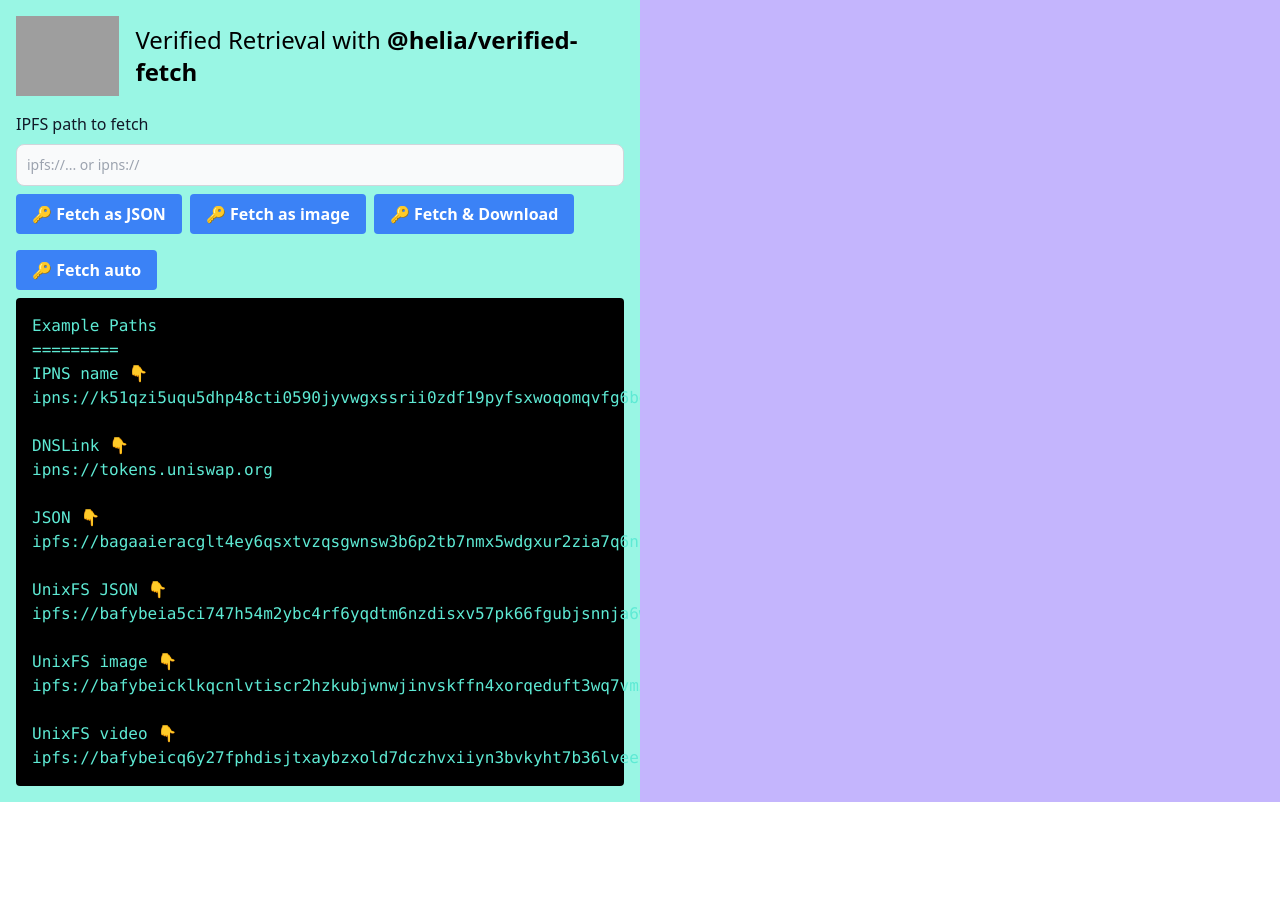
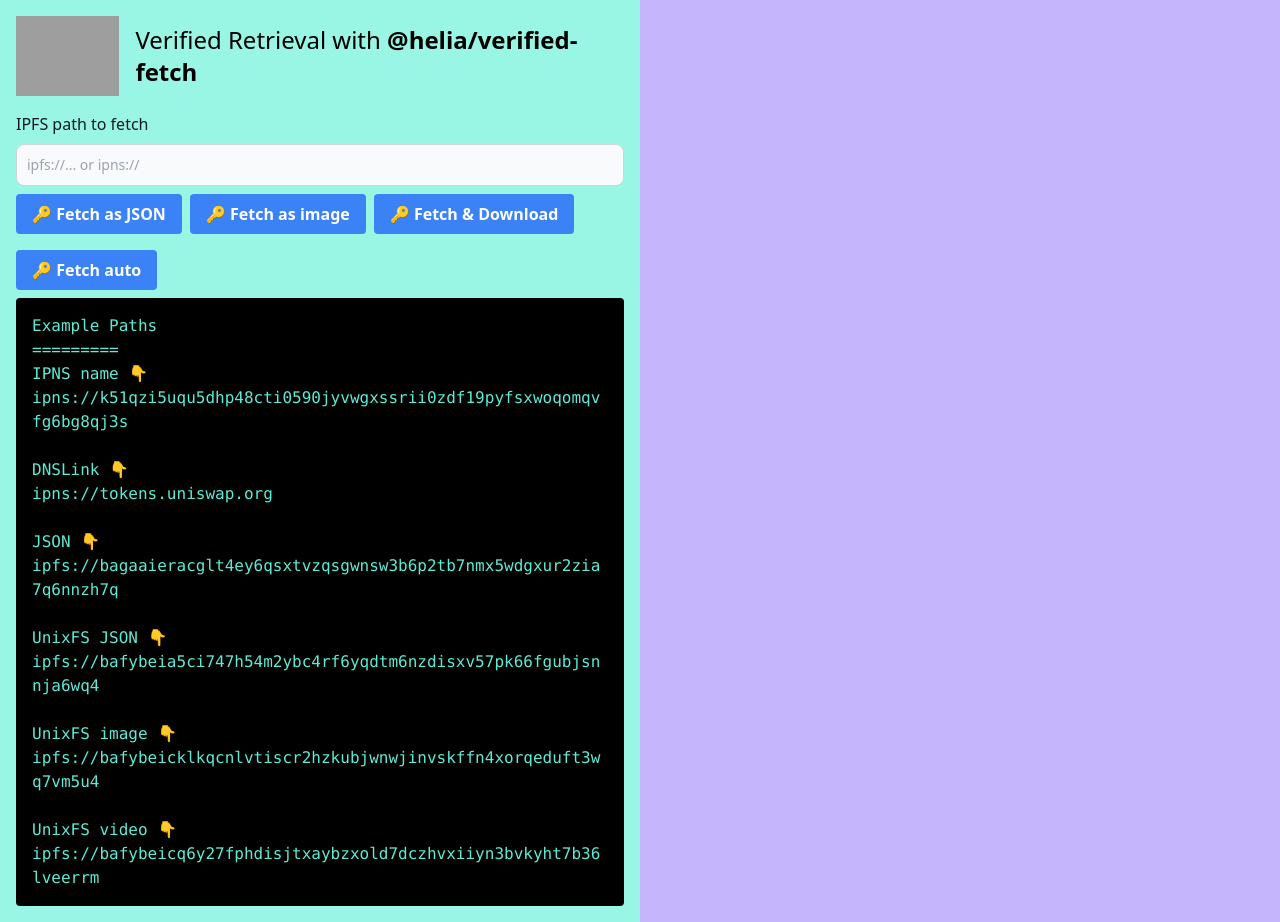
Before and after one commit to ipfs-examples/helia-examples, a React (Vite) app in the folder examples/helia-browser-verified-fetch/: page / in a window 1280 px wide. Before the commit the page ends 802 px from the top, so only its background shows below. Built offline with nearby package versions, Linux system fonts and the light colour scheme; grey boxes are pictures that could not be loaded; the HTML template or start-up script is replaced by a standard one.

Commit message:
fix: improve rendering of cids on narrow viewports

```diff
--- a/examples/helia-browser-verified-fetch/src/App.tsx
+++ b/examples/helia-browser-verified-fetch/src/App.tsx
@@ -7,7 +7,7 @@ function renderOutput(output: string | JSX.Element, err: string): JSX.Element {
   if (err.length > 0) {
     return (
       <div className="bg-red-300">
-        <pre className="bg-black text-red-300 rounded p-4">{err}</pre>
+        <pre className="bg-black text-red-300 rounded p-4 whitespace-pre-wrap break-words">{err}</pre>
       </div>
     )
   }
@@ -16,7 +16,7 @@ function renderOutput(output: string | JSX.Element, err: string): JSX.Element {
     return (
       <div className="bg-violet-300">
         {output.length > 0 && (
-          <pre className="bg-black text-teal-300 rounded p-4">
+          <pre className="bg-black text-teal-300 rounded p-4 whitespace-pre-wrap break-words">
             <code id="output" className="language-json">{`${output}`}</code>
           </pre>
         )}
@@ -221,7 +221,7 @@ function App(): JSX.Element {
               🔑 Fetch auto
             </button>
 
-            <pre className="bg-black text-teal-300 rounded p-4">{helpText}</pre>
+            <pre className="bg-black text-teal-300 rounded p-4 whitespace-pre-wrap break-words">{helpText}</pre>
           </div>
           {/* Left */}
 
```
